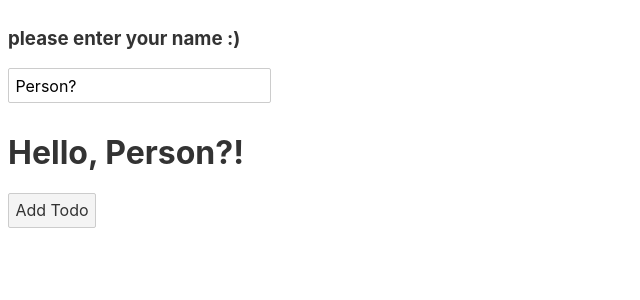
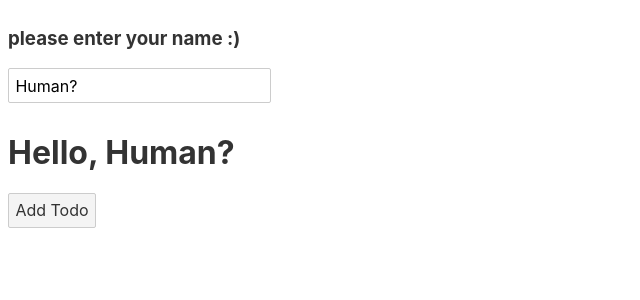
Before and after one commit to matthewslape/svelte-app-web3, a Svelte app: page / in a window 1280 px wide. Shown: the top 300 px of the page, without its empty margins (0-640 px from the left). Built offline with nearby package versions, Linux system fonts and the light colour scheme.

Commit message:
tweak remove function and name input

```diff
--- a/src/App.svelte
+++ b/src/App.svelte
@@ -1,6 +1,6 @@
 <script>
 	let name;
-	let n = "Person?";
+	let n = "Human?";
 	let todos = [];
 
 	function helloThere(name){
@@ -19,10 +19,10 @@
 
 <h3>please enter your name :)</h3>
 <input bind:value={n}>
-<h1 on:click={helloThere}>Hello, {n}!</h1>
+<h1 on:click={helloThere}>Hello, {n}</h1>
 {#each todos as todo, index}
 <input bind:value={todos[index]}>
-<button on:click={removeTodo}>X</button>
+<button on:click={()=>removeTodo(index)}>X</button>
 <br>
 {/each}
 <button on:click={addTodo}>Add Todo</button>
```
